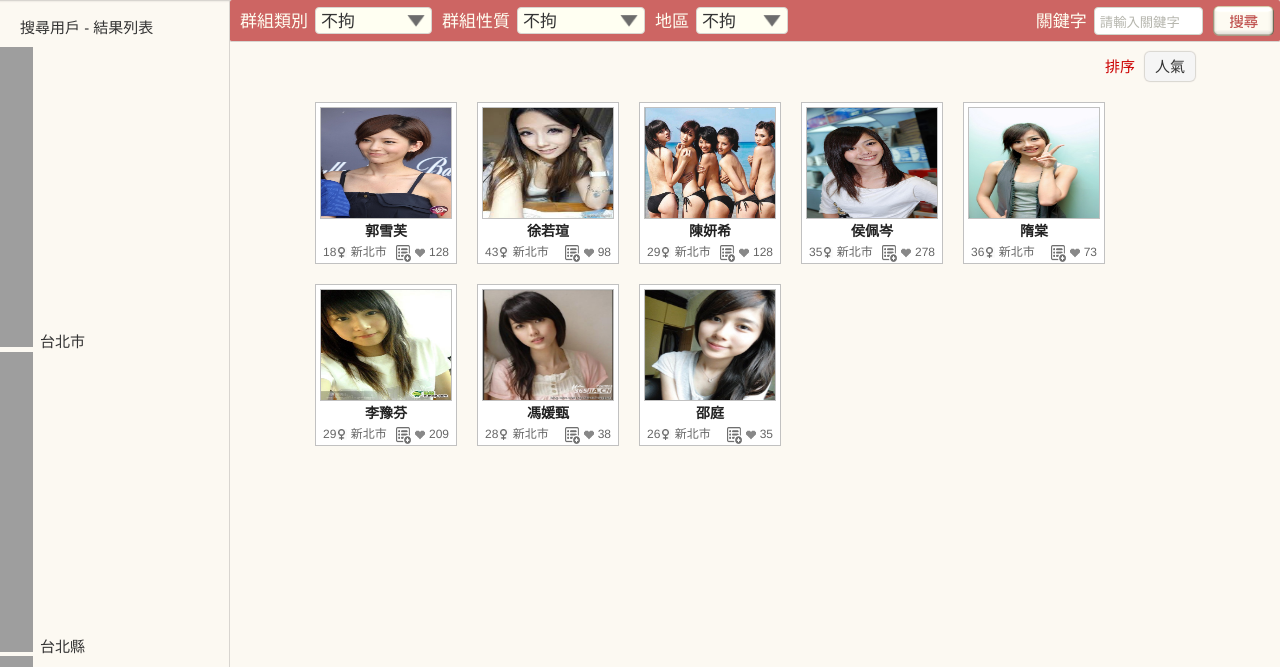
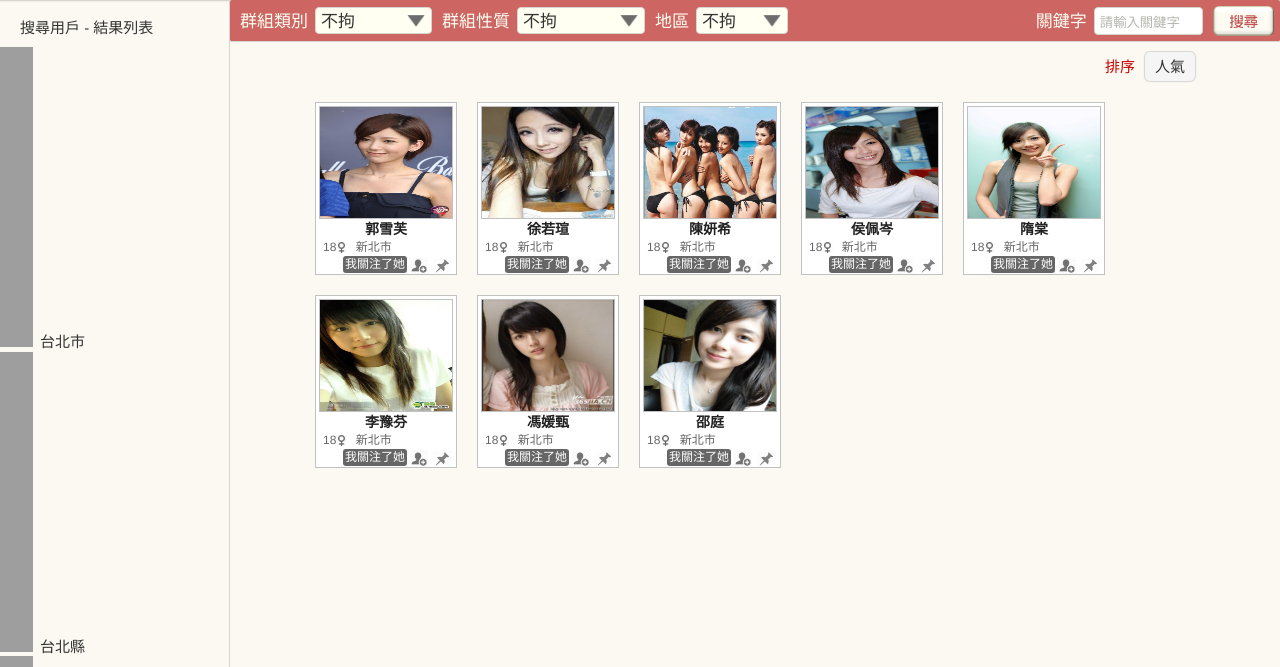
Before and after one commit to Arthur0206/MyClass-Social-Network-Website, a PHP site: page /MyClass/User/findUser.php in a window 1280 px wide. Shown: the part 55-722 px from the top of the page. Run offline with PHP 8.4, Linux system fonts and the light colour scheme; some libraries are stand-ins or nearby versions.

Commit message:
add action and status for user card

```diff
--- a/User/findUser.php
+++ b/User/findUser.php
@@ -298,12 +298,13 @@ if (!isset($_SESSION)) {
                     				<div class="user-info">
                     					<span class="user-age">18<img class="gender-icon" alt="女" src="../Pics/Female.png"></span>
                     					<span class="user-location">新北市</span>
-                    					<span class="like">
-                    						<span class="like-count">128</span>
-                    						<img class="like-icon" alt="讚" src="../Pics/icon_like.png">
-                    					</span>
-                                        <img class="action" src="../Pics/list-plus.png">
+                                    </div>
+                                    <div class="user-action-bar">
+                    					<img class="bookmark" alt="讚" src="../Pics/pin.png">
+                                        <img class="action" src="../Pics/friend-icon-2.png">
+                                        <span class="status">我關注了她</span>
                     				</div>
+
                     			</a>
                     		</div>
                     	</div>
@@ -315,14 +316,15 @@ if (!isset($_SESSION)) {
                     					<h1 class="user-name">徐若瑄</h1>
                     				</div>
                     				<div class="user-info">
-                    					<span class="user-age">43<img class="gender-icon" alt="女" src="../Pics/Female.png"></span>
+                    					<span class="user-age">18<img class="gender-icon" alt="女" src="../Pics/Female.png"></span>
                     					<span class="user-location">新北市</span>
-                    					<span class="like">
-                    						<span class="like-count">98</span>
-                    						<img class="like-icon" alt="讚" src="../Pics/icon_like.png">
-                    					</span>
-                                        <img class="action" src="../Pics/list-plus.png">
+                                    </div>
+                                    <div class="user-action-bar">
+                    					<img class="bookmark" alt="讚" src="../Pics/pin.png">
+                                        <img class="action" src="../Pics/friend-icon-2.png">
+                                        <span class="status">我關注了她</span>
                     				</div>
+
                     			</a>
                     		</div>
                     	</div>
@@ -334,14 +336,15 @@ if (!isset($_SESSION)) {
                     					<h1 class="user-name">陳妍希</h1>
                     				</div>
                     				<div class="user-info">
-                    					<span class="user-age">29<img class="gender-icon" alt="女" src="../Pics/Female.png"></span>
+                    					<span class="user-age">18<img class="gender-icon" alt="女" src="../Pics/Female.png"></span>
                     					<span class="user-location">新北市</span>
-                    					<span class="like">
-                    						<span class="like-count">128</span>
-                    						<img class="like-icon" alt="讚" src="../Pics/icon_like.png">
-                    					</span>
-                                        <img class="action" src="../Pics/list-plus.png">
+                                    </div>
+                                    <div class="user-action-bar">
+                    					<img class="bookmark" alt="讚" src="../Pics/pin.png">
+                                        <img class="action" src="../Pics/friend-icon-2.png">
+                                        <span class="status">我關注了她</span>
                     				</div>
+
                     			</a>
                     		</div>
                     	</div>
@@ -353,14 +356,15 @@ if (!isset($_SESSION)) {
                     					<h1 class="user-name">侯佩岑</h1>
                     				</div>
                     				<div class="user-info">
-                    					<span class="user-age">35<img class="gender-icon" alt="女" src="../Pics/Female.png"></span>
+                    					<span class="user-age">18<img class="gender-icon" alt="女" src="../Pics/Female.png"></span>
                     					<span class="user-location">新北市</span>
-                    					<span class="like">
-                    						<span class="like-count">278</span>
-                    						<img class="like-icon" alt="讚" src="../Pics/icon_like.png">
-                    					</span>
-                                        <img class="action" src="../Pics/list-plus.png">
+                                    </div>
+                                    <div class="user-action-bar">
+                    					<img class="bookmark" alt="讚" src="../Pics/pin.png">
+                                        <img class="action" src="../Pics/friend-icon-2.png">
+                                        <span class="status">我關注了她</span>
                     				</div>
+
                     			</a>
                     		</div>
                     	</div>
@@ -372,14 +376,15 @@ if (!isset($_SESSION)) {
                     					<h1 class="user-name">隋棠</h1>
                     				</div>
                     				<div class="user-info">
-                    					<span class="user-age">36<img class="gender-icon" alt="女" src="../Pics/Female.png"></span>
+                    					<span class="user-age">18<img class="gender-icon" alt="女" src="../Pics/Female.png"></span>
                     					<span class="user-location">新北市</span>
-                    					<span class="like">
-                    						<span class="like-count">73</span>
-                    						<img class="like-icon" alt="讚" src="../Pics/icon_like.png">
-                    					</span>
-                                        <img class="action" src="../Pics/list-plus.png">
+                                    </div>
+                                    <div class="user-action-bar">
+                    					<img class="bookmark" alt="讚" src="../Pics/pin.png">
+                                        <img class="action" src="../Pics/friend-icon-2.png">
+                                        <span class="status">我關注了她</span>
                     				</div>
+
                     			</a>
                     		</div>
                     	</div>
@@ -391,14 +396,15 @@ if (!isset($_SESSION)) {
                     					<h1 class="user-name">李豫芬</h1>
                     				</div>
                     				<div class="user-info">
-                    					<span class="user-age">29<img class="gender-icon" alt="女" src="../Pics/Female.png"></span>
+                    					<span class="user-age">18<img class="gender-icon" alt="女" src="../Pics/Female.png"></span>
                     					<span class="user-location">新北市</span>
-                    					<span class="like">
-                    						<span class="like-count">209</span>
-                    						<img class="like-icon" alt="讚" src="../Pics/icon_like.png">
-                    					</span>
-                                        <img class="action" src="../Pics/list-plus.png">
+                                    </div>
+                                    <div class="user-action-bar">
+                    					<img class="bookmark" alt="讚" src="../Pics/pin.png">
+                                        <img class="action" src="../Pics/friend-icon-2.png">
+                                        <span class="status">我關注了她</span>
                     				</div>
+
                     			</a>
                     		</div>
                     	</div>
@@ -410,14 +416,15 @@ if (!isset($_SESSION)) {
                     					<h1 class="user-name">馮媛甄</h1>
                     				</div>
                     				<div class="user-info">
-                    					<span class="user-age">28<img class="gender-icon" alt="女" src="../Pics/Female.png"></span>
+                    					<span class="user-age">18<img class="gender-icon" alt="女" src="../Pics/Female.png"></span>
                     					<span class="user-location">新北市</span>
-                    					<span class="like">
-                    						<span class="like-count">38</span>
-                    						<img class="like-icon" alt="讚" src="../Pics/icon_like.png">
-                    					</span>
-                                        <img class="action" src="../Pics/list-plus.png">
+                                    </div>
+                                    <div class="user-action-bar">
+                    					<img class="bookmark" alt="讚" src="../Pics/pin.png">
+                                        <img class="action" src="../Pics/friend-icon-2.png">
+                                        <span class="status">我關注了她</span>
                     				</div>
+
                     			</a>
                     		</div>
                     	</div>
@@ -429,14 +436,15 @@ if (!isset($_SESSION)) {
                     					<h1 class="user-name">邵庭</h1>
                     				</div>
                     				<div class="user-info">
-                    					<span class="user-age">26<img class="gender-icon" alt="女" src="../Pics/Female.png"></span>
+                    					<span class="user-age">18<img class="gender-icon" alt="女" src="../Pics/Female.png"></span>
                     					<span class="user-location">新北市</span>
-                    					<span class="like">
-                    						<span class="like-count">35</span>
-                    						<img class="like-icon" alt="讚" src="../Pics/icon_like.png">
-                    					</span>
-                                        <img class="action" src="../Pics/list-plus.png">
+                                    </div>
+                                    <div class="user-action-bar">
+                    					<img class="bookmark" alt="讚" src="../Pics/pin.png">
+                                        <img class="action" src="../Pics/friend-icon-2.png">
+                                        <span class="status">我關注了她</span>
                     				</div>
+
                     			</a>
                     		</div>
                     	</div>
--- a/css/user.css
+++ b/css/user.css
@@ -53,47 +53,41 @@
 .user {
 	background-color: #FFFFFF;
 	width: 140px;
-	height: 160px;
+	height: 171px;
 	float: left;
 	margin: 10px;
 	overflow: hidden;
 	border: 1px solid #C1C1C1;
 }
 .user-image {
-	width: 130px;
-	height: 110px;
+	width: 132px;
+	height: 111px;
 	display: block;
 	border: 1px solid #C1C1C1;
-	margin: 4px 4px 0px 4px;
+	margin: 3px 3px 0px 3px;
 }
 .user-name {
     color: #222222;//#686E77;
     font-size: 14px;
     font-weight: bold;
 	text-align: center;
-	margin: 4px 0px 0px 0px;
+	margin: 2px 0px 0px 0px;
 }
 .user-name-wrapper {
-	height: 25px;
+	height: 21px;
 	overflow: hidden;
 }
 .user-info {
 	overflow: hidden;
 	margin: 0px 7px 0px 7px;
-	padding: 1px 0px 0px 0px;
+	padding: 0px 0px 0px 0px;
  	//border-top: 1px dotted #CCCCCC;
 	font-size: 12px;
 	color: #666666 !important;
 }
-.user-location {
-	//float: left;
-	//padding-left: 5px;
-}
-.user-info .like-icon {
-	float: right;
-	width: 10px;
-	height: 10px;
-	margin: 3px 4px 0px 4px;
+.user-info .user-location {
+	//float: right;
+	padding-left: 5px;
 }
 .user-info .gender-icon {
 	//float: right;
@@ -102,13 +96,33 @@
 	opacity: 0.8;
 	vertical-align: middle;
 }
-.user-info .like-count {
-	float: right;
+.user-action-bar {
+    margin-top: 1px;
 }
-.user-info .action {
-	width: 15px;
-	height: 17px;
+.user-action-bar .action {
+	width: 20px;
+	height: 20px;
 	opacity: 0.7;
     float: right;
     margin-top: 0px;
 }
+.user-action-bar .status {
+    float: right;
+    text-align: center;
+	border-radius: 3px;
+	//position: relative;
+	//top: 0px;
+	font-size: 12px;
+	padding: 1px 2px 1px 2px;
+    margin-right: 2px;
+	background-color: #666666;
+	//vertical-align: middle;
+	color: #FFFFFF;
+}
+.user-action-bar .bookmark {
+	float: right;
+	width: 19px;
+	height: 15px;
+    opacity: 0.5;
+	margin: 2px 4px 0px 4px;
+}
```
Also changed, not shown: User/friendPanel.php (+55 -48 lines).
